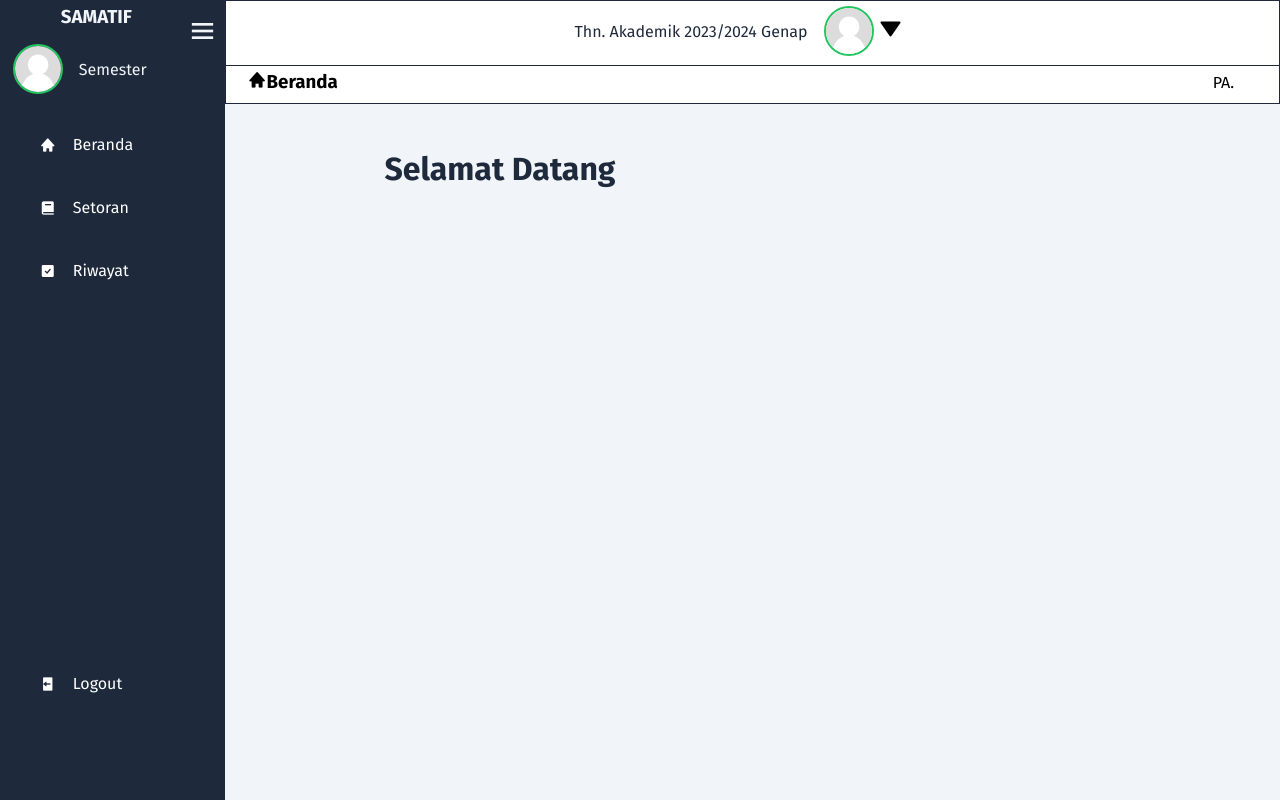
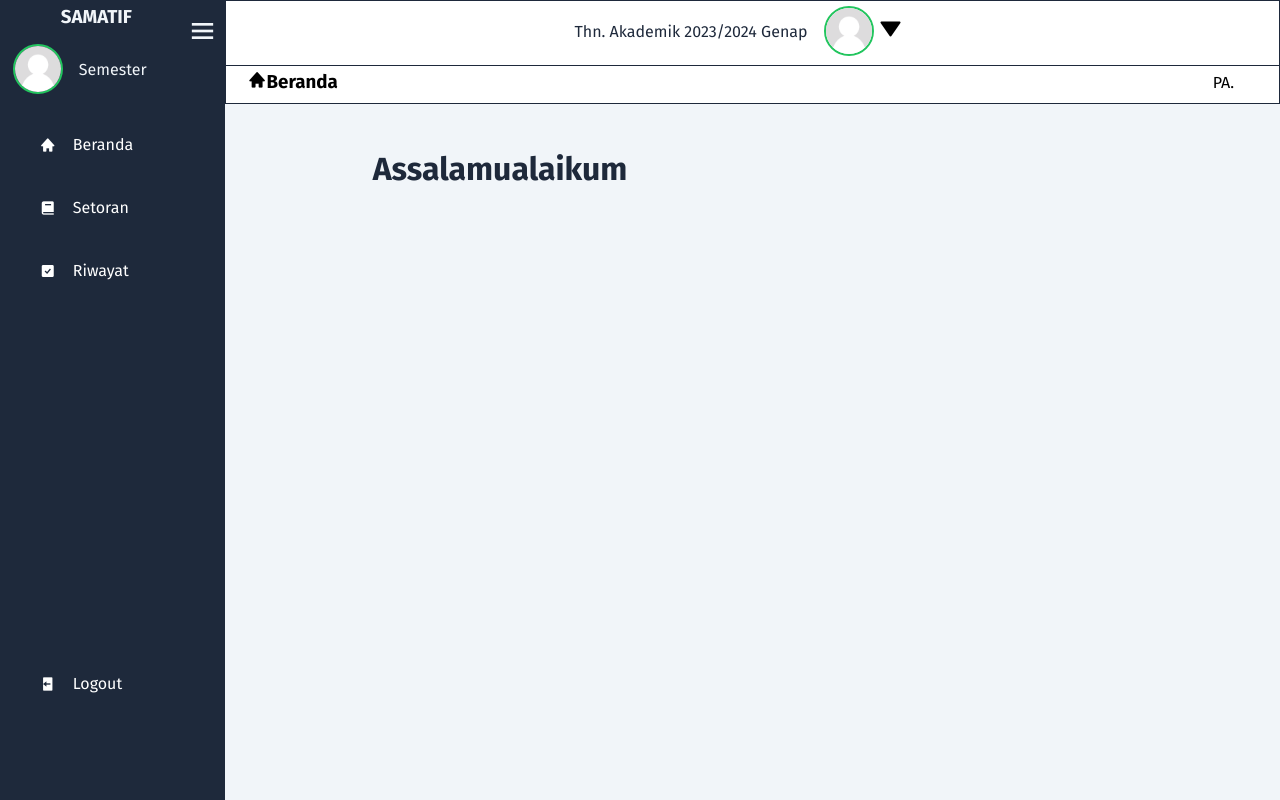
Before and after one commit to Farrasl/SAMATIF, a Vue app: page /Beranda in a window 1280 px wide. Built offline with nearby package versions, Linux system fonts and the light colour scheme.

Commit message:
new commit

```diff
--- a/src/views/berandamahasiswa.vue
+++ b/src/views/berandamahasiswa.vue
@@ -18,7 +18,7 @@
 	</div>
 
 	<div class="welcome">
-	  <h2 class="Selamatdatang">Selamat Datang <span class="namauser" style="font-style: italic;">{{ nama }}</span></h2>
+	  <h2 class="Selamatdatang">Assalamualaikum <span class="namauser" style="font-style: italic;">{{ nama }}</span></h2>
 	</div>
   </template>
 
```
Also changed, not shown: vercel.json (added).
